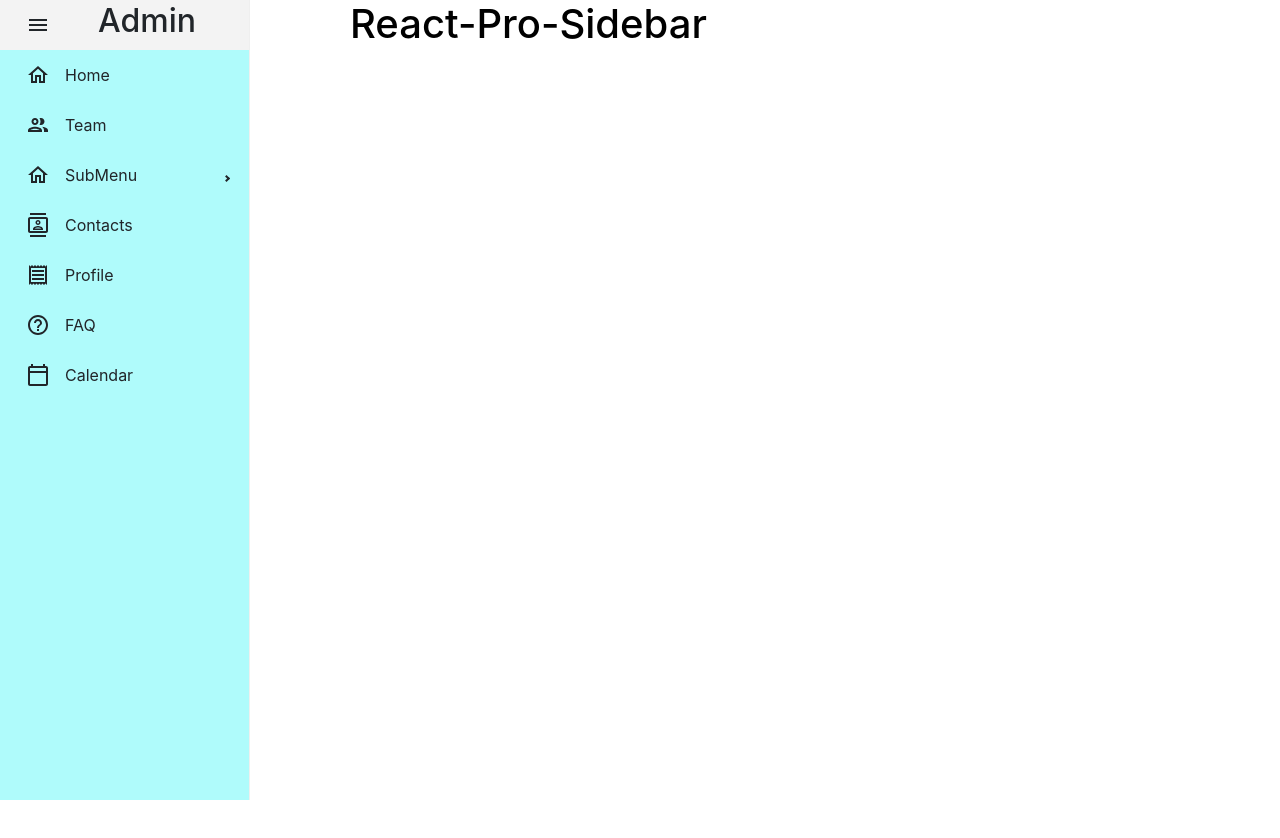
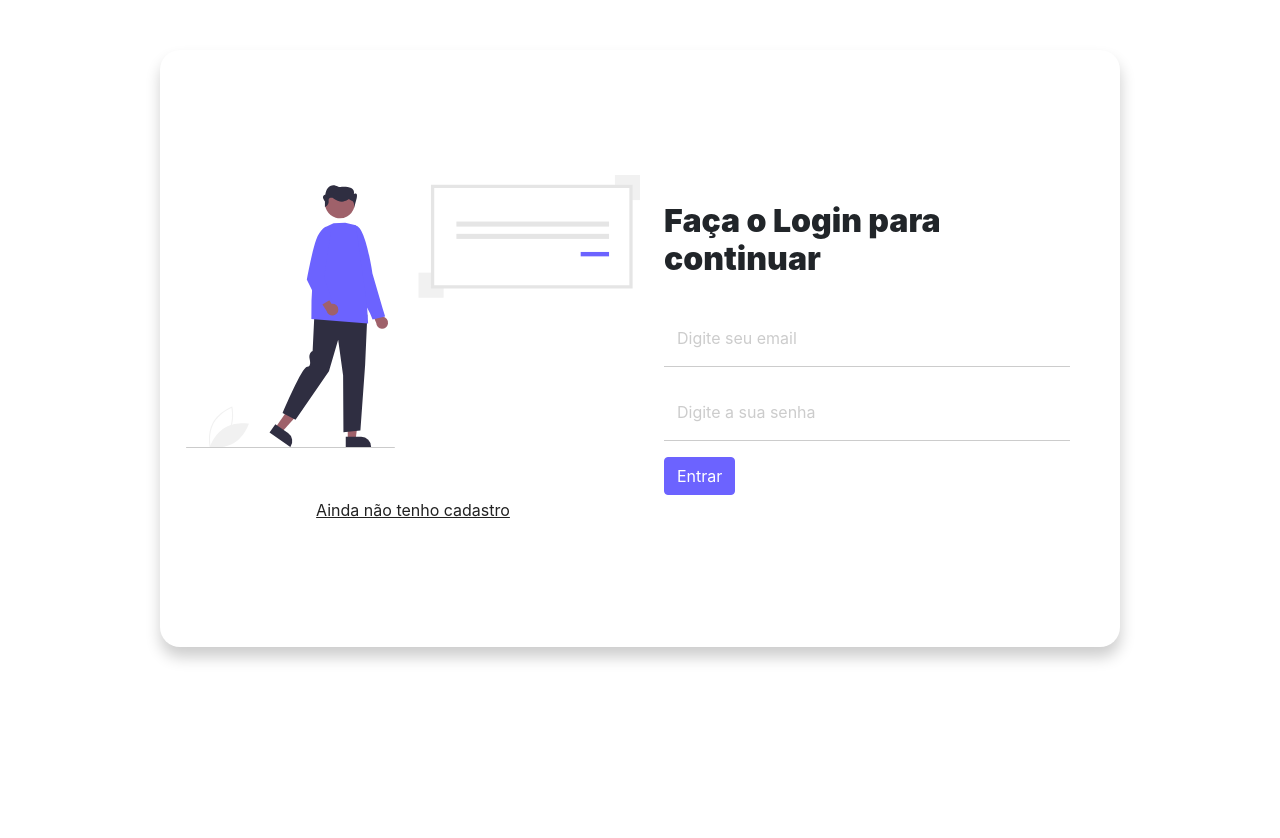
Before and after one commit to fabio-coutinho-dos-santos/portfolio, a React (Create React App) app: page / in a window 1280 px wide. Shown: the top 838 px of the page. Before the commit the page ends 800 px from the top, so only its background shows below. Built offline with nearby package versions, Linux system fonts and the light colour scheme.

Commit message:
added login page

```diff
--- a/src/App.css
+++ b/src/App.css
@@ -5,10 +5,5 @@
 
 .sidebar{
   height: 100vh;
-  background-color: aqua;
+  background-color: grey;
 }
-
-main h1{
-  color: black;
-  margin-left: 100px;
-}
--- a/src/App.tsx
+++ b/src/App.tsx
@@ -1,5 +1,3 @@
-import React from 'react';
-import logo from './logo.svg';
 import './App.css';
 import HomeOutlinedIcon from "@mui/icons-material/HomeOutlined";
 import PeopleOutlinedIcon from "@mui/icons-material/PeopleOutlined";
@@ -9,12 +7,24 @@ import CalendarTodayOutlinedIcon from "@mui/icons-material/CalendarTodayOutlined
 import HelpOutlineOutlinedIcon from "@mui/icons-material/HelpOutlineOutlined";
 import MenuOutlinedIcon from "@mui/icons-material/MenuOutlined";
 import { Menu, MenuItem, Sidebar, SubMenu, useProSidebar } from 'react-pro-sidebar';
-
+import Login
+ from './pages/Login';
+import { useEffect } from 'react';
+import { useSetBodyColor } from './hooks/useSetBodyColor';
 function App() {
   const { collapseSidebar } = useProSidebar();
+  const logged = false
+
+  const {setBodyColor} = useSetBodyColor()
+
+  useEffect(()=>{
+    setBodyColor("#ffffff")
+  },[])
 
   return (
-    <div id="app">
+    <>
+    {logged ? (
+      <div id="app">
       <Sidebar className='sidebar'>
         <Menu>
           <MenuItem icon={<MenuOutlinedIcon />} onClick={() => {collapseSidebar();}}style={{ textAlign: "center" }}>
@@ -35,11 +45,19 @@ function App() {
         </Menu>
       </Sidebar>
       <main>
-        <h1>
-          React-Pro-Sidebar
+        <div className="container">
+          <h1>
+            React
         </h1>
+      </div>
+
       </main>
     </div>
+    ) : (
+      <Login/>
+    )}
+
+    </>
   );
 }
 export default App;
--- /dev/null
+++ b/src/hooks/useSetBodyColor.ts
@@ -0,0 +1,11 @@
+import React from 'react'
+
+export const useSetBodyColor = () => {
+
+    const setBodyColor = (color: any) =>{
+        console.log(color)
+        document.documentElement.style.setProperty('--bodyColor', color)
+    }
+
+    return{setBodyColor}
+}
--- a/src/index.css
+++ b/src/index.css
@@ -6,7 +6,7 @@ body {
   -webkit-font-smoothing: antialiased;
   -moz-osx-font-smoothing: grayscale;
   height: 100vh;
-  /* background: black; */
+  background-color: var(--bodyColor);
 }
 
 code {
--- /dev/null
+++ b/src/pages/Login.css
@@ -0,0 +1,82 @@
+#form-container {
+    background-color: white;
+    border-radius: 20px;
+    box-shadow: .5px 10px 15px rgba(0,0,0,.2);
+    margin: 25px auto;
+    padding: 25px;
+}
+
+#form-container h2{
+    font-weight: 900;
+    margin-bottom: 30px;
+}
+
+#form-container a {
+    color: #222;
+    transition: 0.5s;
+}
+
+#form-container a:hover {
+    color: #6c63ff;
+}
+
+#form-container form {
+    padding-bottom: 0px;
+}
+
+#form-container .form-control {
+    border: none;
+    border-bottom: 1px solid #CCC;
+    border-radius: 0;
+  }
+
+#form-container .form-control:focus {
+box-shadow: none;
+}
+
+#form-container .form-floating label {
+    color: #ccc;
+}
+
+#form-container .form-floating .form-control:focus~label {
+    color: #222;
+}
+
+#form-container input[type='submit'] {
+    background-color: #6c63ff;
+    border-color: #6c63ff;
+}
+
+.row.align-items-center {
+  align-content: center;
+  height: 100%;
+  padding: 75px 0;
+}
+
+#link-container {
+  text-align: center;
+  padding-top: 50px;
+}
+
+.btn.btn-primary{
+    width: 100%;
+}
+
+.col-md-6.order-md-1{
+    padding: 50px;
+}
+
+@media(min-width:768px){
+    #form-container{
+        margin: 50px auto;
+        padding: 50px;
+    }
+
+    .btn.btn-primary{
+        width: auto;
+    }
+
+    .col-md-6.order-md-1{
+        padding: 0px;
+    }
+}
--- /dev/null
+++ b/src/pages/Login.tsx
@@ -0,0 +1,47 @@
+import React, { useEffect } from 'react'
+import './Login.css'
+import { useSetBodyColor } from '../hooks/useSetBodyColor'
+
+const Login = () => {
+
+  const {setBodyColor} = useSetBodyColor()
+
+  useEffect(()=>{
+    setBodyColor("#F8F8F8F8")
+  },[])
+
+  return (
+    <>
+      <div className="container col-11 col-sm-9" id='form-container'>
+        <div className="row align-items-center gx-5">
+
+          <div className="col-md-6 order-md-2">
+            <h2>Faça o Login para continuar</h2>
+            <form >
+              <div className='form-floating mb-3'>
+                <input type="email" className='form-control' id='email' name='email' placeholder='Digite seu email' />
+                <label htmlFor="label" className='form-label'>Digite seu email</label>
+              </div>
+              <div className='form-floating mb-3'>
+                <input type="password" className='form-control' id='password' name='password' placeholder='Digite a sua senha' />
+                <label htmlFor="label" className='form-label'>Digite a sua senha</label>
+              </div>
+              <input type="submit" className='btn btn-primary' value={'Entrar'}  />
+            </form>
+          </div>
+
+        <div className="col-md-6 order-md-1">
+          <div className="col-12">
+            <img src="images/sign_in.svg" alt="Entrar no Sistema" className='img-fluid' />
+          </div>
+          <div className="col-12" id='link-container'>
+            <a href="register">Ainda não tenho cadastro</a>
+          </div>
+        </div>
+        </div>
+      </div>
+    </>
+  )
+}
+
+export default Login
```
Also changed, not shown: public/images/hello.svg (added), public/images/sign_in.svg (added).
